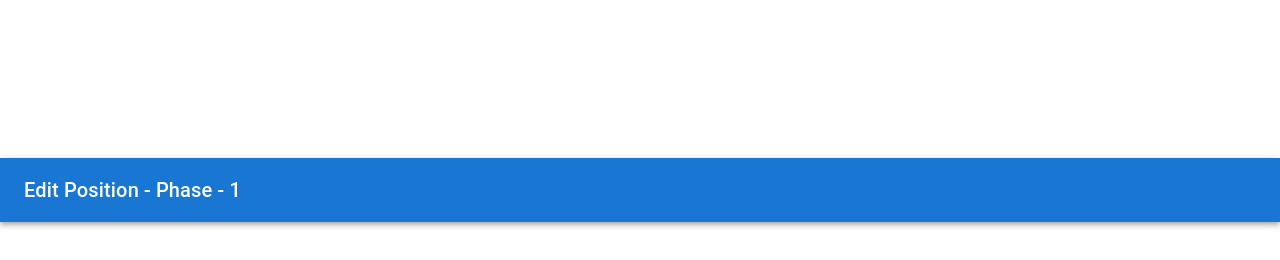
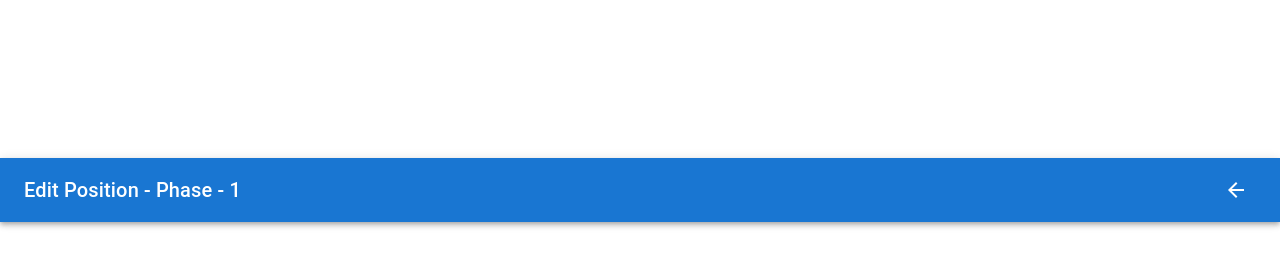
Before and after one commit to aviehu/OfirsRobotClient, a React (Create React App) app in the folder robot/: page /editposition/1/1 in a window 1280 px wide. Shown: the top 260 px of the page. Built offline with nearby package versions, Linux system fonts and the light colour scheme; no server answers.

Commit message:
back buttons

```diff
--- a/robot/src/components/AddPosition.js
+++ b/robot/src/components/AddPosition.js
@@ -1,8 +1,10 @@
 import {useNavigate, useParams} from "react-router-dom";
 import ContainerLayout from "./ContainerLayout";
-import {AppBar, Button, Stack, TextField, Toolbar, Typography} from "@mui/material";
+import {AppBar, Button, Stack, TextField, Toolbar, Tooltip, Typography} from "@mui/material";
 import {useState} from "react";
 import addPosition from "../utils/addPosition";
+import IconButton from "@mui/material/IconButton";
+import ArrowBackIcon from "@mui/icons-material/ArrowBack";
 
 export default function AddPosition() {
     const [position, setPosition] = useState("")
@@ -27,6 +29,11 @@ export default function AddPosition() {
                     <Typography variant="h6" component="div" sx={{ flexGrow: 1 }}>
                        Add Position - Phase - {phase}
                     </Typography>
+                    <Tooltip title={"Back"}>
+                        <IconButton onClick={() => navigate(`/editphase/${phase}`)}>
+                            <ArrowBackIcon style={{color: "white"}}/>
+                        </IconButton>
+                    </Tooltip>
                 </Toolbar>
             </AppBar>
             <Stack alignItems={'center'} position={"relative"} spacing={5} paddingTop={15}>
--- a/robot/src/components/EditPosition.js
+++ b/robot/src/components/EditPosition.js
@@ -1,10 +1,12 @@
 import {useNavigate, useParams} from "react-router-dom";
 import ContainerLayout from "./ContainerLayout";
-import {AppBar, Button, Stack, TextField, Toolbar, Typography} from "@mui/material";
+import {AppBar, Button, Stack, TextField, Toolbar, Tooltip, Typography} from "@mui/material";
 import {useState, useEffect} from "react";
 import addPosition from "../utils/addPosition";
 import getPosition from "../utils/getPosition";
 import editPosition from "../utils/editPosition";
+import IconButton from "@mui/material/IconButton";
+import ArrowBackIcon from "@mui/icons-material/ArrowBack";
 
 export default function EditPosition() {
     const [position, setPosition] = useState("")
@@ -41,6 +43,11 @@ export default function EditPosition() {
                     <Typography variant="h6" component="div" sx={{ flexGrow: 1 }}>
                         Edit Position - Phase - {phase}
                     </Typography>
+                    <Tooltip title={"Back"}>
+                        <IconButton onClick={() => navigate(`/editphase/${phase}`)}>
+                            <ArrowBackIcon style={{color: "white"}}/>
+                        </IconButton>
+                    </Tooltip>
                 </Toolbar>
             </AppBar>
             <Stack alignItems={'center'} position={"relative"} spacing={5} paddingTop={15}>
```
